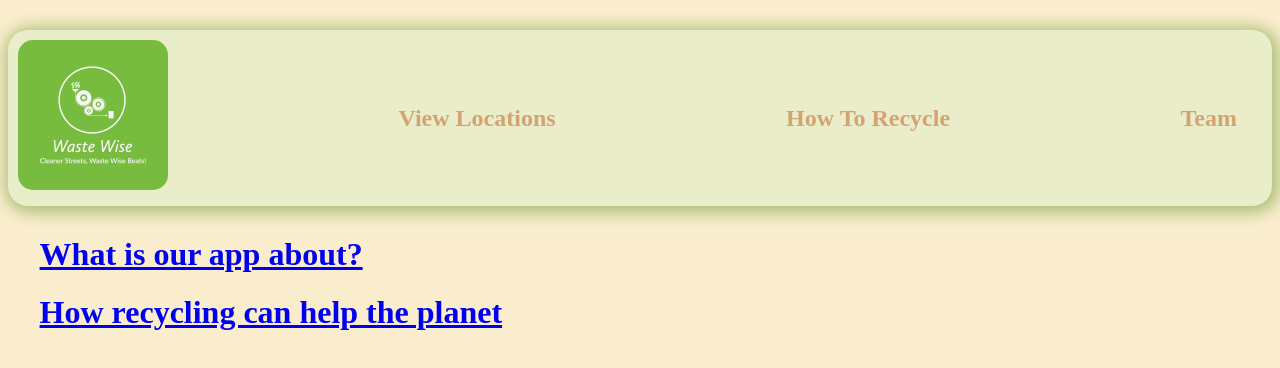
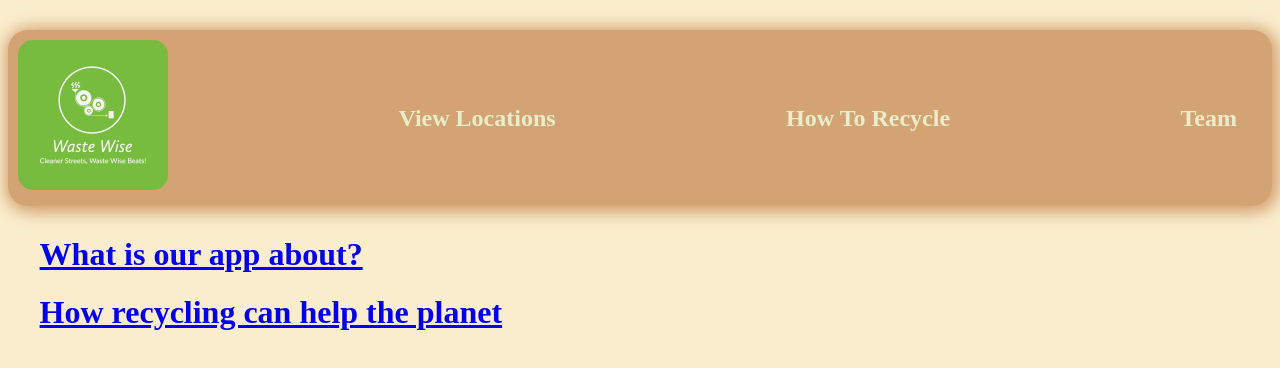
Before and after one commit to SamuelBAlba/HackathonTeam3, a React (Create React App) app: page / in a window 1280 px wide. Shown: the top 368 px of the page. Built offline with nearby package versions, Linux system fonts and the light colour scheme; no server answers.

Commit message:
css changes

```diff
--- a/src/Css/Locations.css
+++ b/src/Css/Locations.css
@@ -9,7 +9,7 @@
     padding: 10px;
     text-align: center;
     border: 1px solid #ddd;
-    background-color: rgb(117, 214, 117);
+    background-color: #E9EDC9;
   }
 
   .locations-table th {
--- a/src/Css/Nav.css
+++ b/src/Css/Nav.css
@@ -1,8 +1,8 @@
 .navbar {
-    background-color: #E9EDC9;
+    background-color: #D4A373;
     border-radius: 20px;
     font-size: 20px;
-    box-shadow: 2px 2px 15px 5px #ADC178;
+    box-shadow: 2px 2px 15px 5px #D4A373;
     padding: 10px;
     display: flex;
     justify-content: space-between;
@@ -17,7 +17,7 @@
 .navbar a {
     text-decoration: none;
     margin-right: 25px;
-    color: #D4A373;
+    color: #E9EDC9;
     font-size: x-large;
     font-weight: bolder;
 }
```
